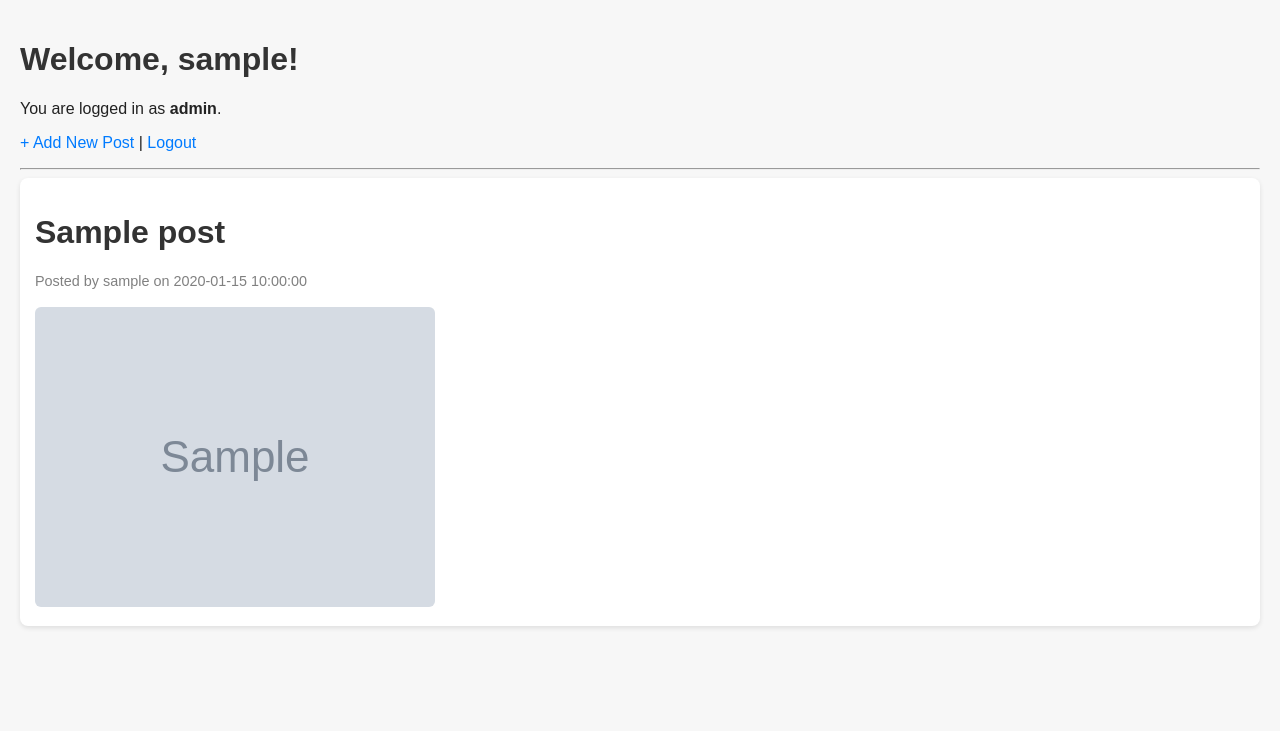
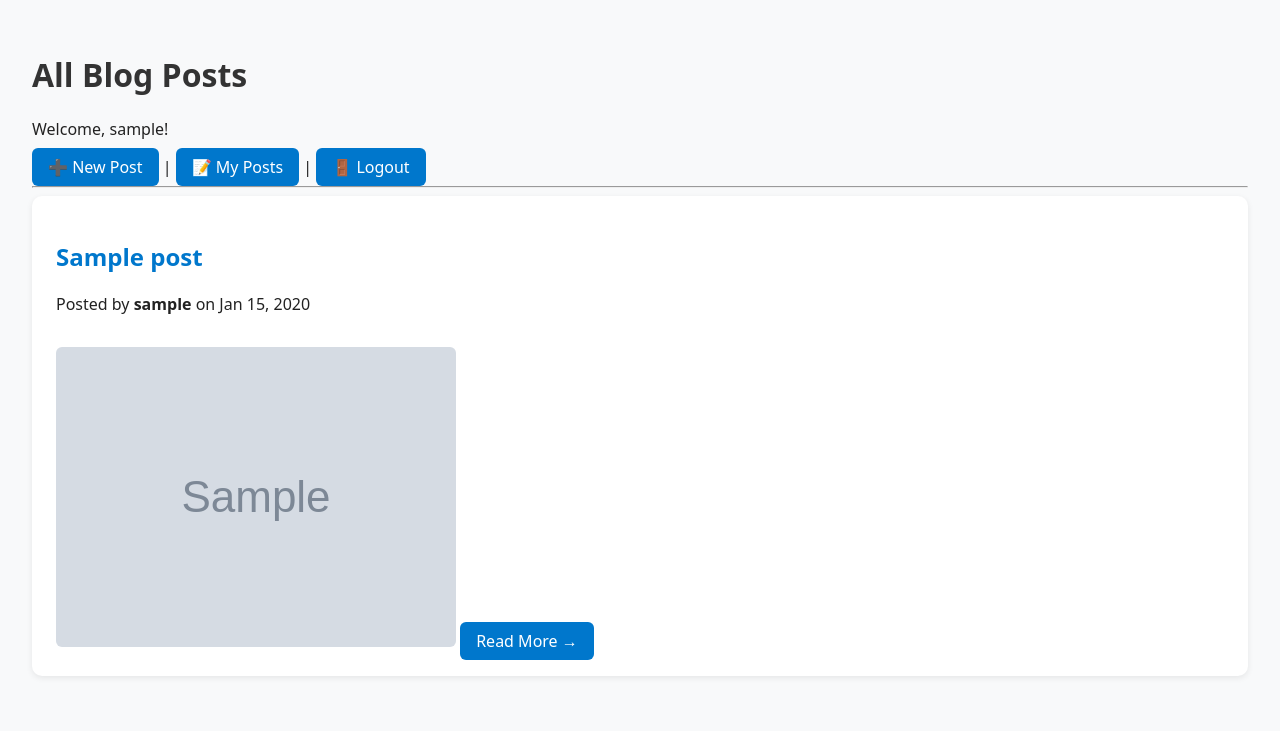
Before and after one commit to Chamodi-Karunarathne/php_blog_project, a PHP site: page / in a window 1280 px wide. Shown: the top 731 px of the page. Run offline with PHP 8.4, Linux system fonts and the light colour scheme; the visitor is signed in with stand-in values (Sample User, id 1); tables that the repository leaves empty or names only in its code hold one stand-in row (values such as "Sample post"); grey boxes marked "Sample" are stand-in pictures; some libraries are stand-ins or nearby versions.

Commit message:
Implement single view post

```diff
--- a/index.php
+++ b/index.php
@@ -1,92 +1,67 @@
 <?php
 session_start();
-include 'config.php';   //Needed to run SQL queries
+include 'config.php';
 
-//Redirects to login page if not logged in
 if (!isset($_SESSION["user_id"])) {
     header("Location: pages/login.php");
     exit;
 }
 
-//Fetch all the posts with author info
 $sql = "SELECT posts.*, users.username
         FROM posts
         JOIN users ON posts.user_id = users.id
         ORDER BY posts.created_at DESC";
 $result = $conn->query($sql);
 ?>
-
 <!DOCTYPE html>
 <html>
 <head>
-    <title>Welcome</title>
+    <title>Home | Blog</title>
     <link rel="stylesheet" href="assets/style.css">
-    <style>
-        body {
-            font-family: Arial, sans-serif;
-            background: #f7f7f7;
-            padding: 20px;
-        }
-        h1 { color: #333; }
-        a { text-decoration: none; color: #007bff; }
-        .post {
-            background: #fff;
-            border-radius: 8px;
-            padding: 15px;
-            margin-bottom: 20px;
-            box-shadow: 0 2px 5px rgba(0,0,0,0.1);
-        }
-        .post img {
-            max-width: 100%;
-            border-radius: 6px;
-            margin-top: 10px;
-        }
-        .meta {
-            color: gray;
-            font-size: 0.9em;
-            margin-bottom: 8px;
-        }
-    </style>
 </head>
 <body>
-    <h1>Welcome, <?php echo htmlspecialchars($_SESSION["username"]); ?>!</h1>
-    <p>You are logged in as <strong><?php echo htmlspecialchars($_SESSION["role"]); ?></strong>.</p>
-
-    <p>
-        <a href="pages/add_post.php">+ Add New Post</a> |<!--Add new post page-->
-        <a href="pages/logout.php">Logout</a>
-    </p>
+<h1>All Blog Posts</h1>
+<p>Welcome, <?php echo htmlspecialchars($_SESSION["username"]); ?>!</p>
+<a href="pages/add_post.php" class="btn">➕ New Post</a> |
+<a href="pages/my_posts.php" class="btn">📝 My Posts</a> |
+<a href="pages/logout.php" class="btn">🚪 Logout</a>
 <hr>
 
-    <?php if ($result && $result->num_rows > 0): ?>
+<div class="posts-container">
 <?php while ($row = $result->fetch_assoc()): ?>
     <div class="post">
-                <h1><?php echo htmlspecialchars($row["title"]); ?></h1>
+        <h2>
+            <a href="pages/view_post.php?id=<?php echo $row['id']; ?>">
+                <?php echo htmlspecialchars($row['title']); ?>
+            </a>
+        </h2>
         <p class="meta">
-                    Posted by <?php echo htmlspecialchars($row["username"]); ?>
-                    on <?php echo $row["created_at"]; ?>
+            Posted by <strong><?php echo htmlspecialchars($row['username']); ?></strong>
+            on <?php echo date('M j, Y', strtotime($row['created_at'])); ?>
         </p>
 
-                <!-- Markdown content placeholder -->
-                <div class="markdown-content" data-content="<?php echo htmlspecialchars($row['content'], ENT_QUOTES); ?>"></div>
+        <div class="markdown-content"
+             data-content="<?php echo htmlspecialchars($row['content'], ENT_QUOTES); ?>">
+        </div>
 
+        <?php if (!empty($row['image'])): ?>
+            <img src="uploads/<?php echo htmlspecialchars($row['image']); ?>" alt="Post image">
+        <?php endif; ?>
 
-                <?php if (!empty($row["image"])): ?>
-                    <img src="uploads/<?php echo htmlspecialchars($row["image"]); ?>" alt="Post image">
-                <?php endif; ?>
+        <a href="pages/view_post.php?id=<?php echo $row['id']; ?>" class="btn">Read More →</a>
     </div>
 <?php endwhile; ?>
-    <?php else: ?>
-        <p>No posts yet. Be the first to create one!</p>
-    <?php endif; ?>
+</div>
 
-    <!--Include Showdown.js to render Markdown -->
+<!-- Markdown Renderer -->
 <script src="https://cdn.jsdelivr.net/npm/showdown/dist/showdown.min.js"></script>
 <script>
   const converter = new showdown.Converter({ emoji: true });
   document.querySelectorAll(".markdown-content").forEach(div => {
       const raw = div.getAttribute("data-content");
-        div.innerHTML = converter.makeHtml(raw);
+      let html = converter.makeHtml(raw);
+      if (html.length > 400) html = html.substring(0, 400) + "...";
+      div.innerHTML = html;
   });
 </script>
 </body>
```
Also changed, not shown: pages/view_post.php (added, +60 -0 lines). Lines whose indentation alone changed are shown as unchanged.
